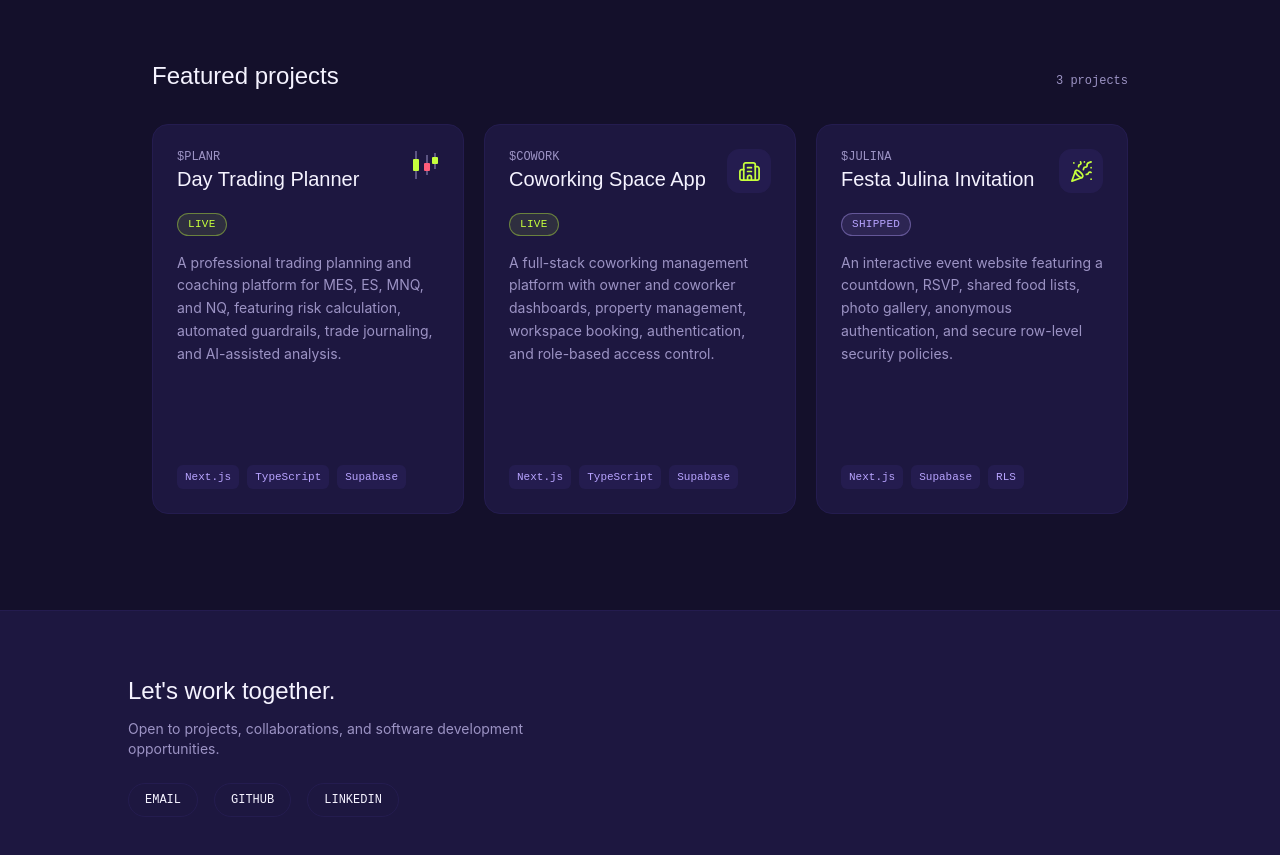
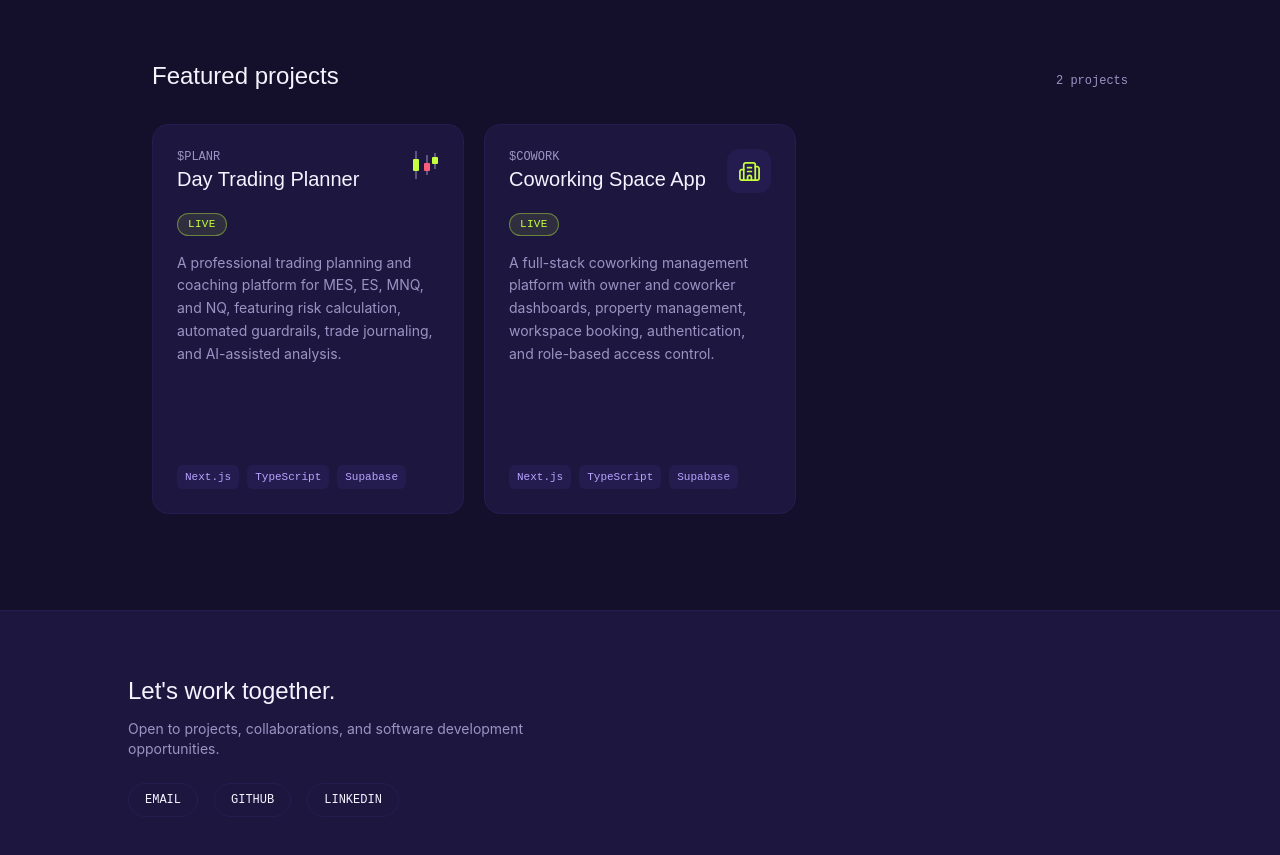
Before and after one commit to LeizianeTrevisanDardin/Portfolio_by_Lizzy, a Next.js app: page / in a window 1280 px wide. Shown: the part 880-1735 px from the top of the page. Built offline with nearby package versions, Linux system fonts and the light colour scheme.

Commit message:
ommitted the last project

```diff
--- a/app/page.tsx
+++ b/app/page.tsx
@@ -24,16 +24,16 @@ const PROJECTS = [
     stack: ["Next.js", "TypeScript", "Supabase"],
      href:"https://co-working-next-js.vercel.app/"
   },
-  {
-    symbol: "$JULINA",
-    name: "Festa Julina Invitation",
-    icon: PartyPopper,
-    status: "SHIPPED" as const,
-    description:
-      "An interactive event website featuring a countdown, RSVP, shared food lists, photo gallery, anonymous authentication, and secure row-level security policies.",
-    stack: ["Next.js", "Supabase", "RLS"],
+  // {
+  //   symbol: "$JULINA",
+  //   name: "Festa Julina Invitation",
+  //   icon: PartyPopper,
+  //   status: "SHIPPED" as const,
+  //   description:
+  //     "An interactive event website featuring a countdown, RSVP, shared food lists, photo gallery, anonymous authentication, and secure row-level security policies.",
+  //   stack: ["Next.js", "Supabase", "RLS"],
 
-  },
+  // },
 ];
 
 export default function Home() {
```
